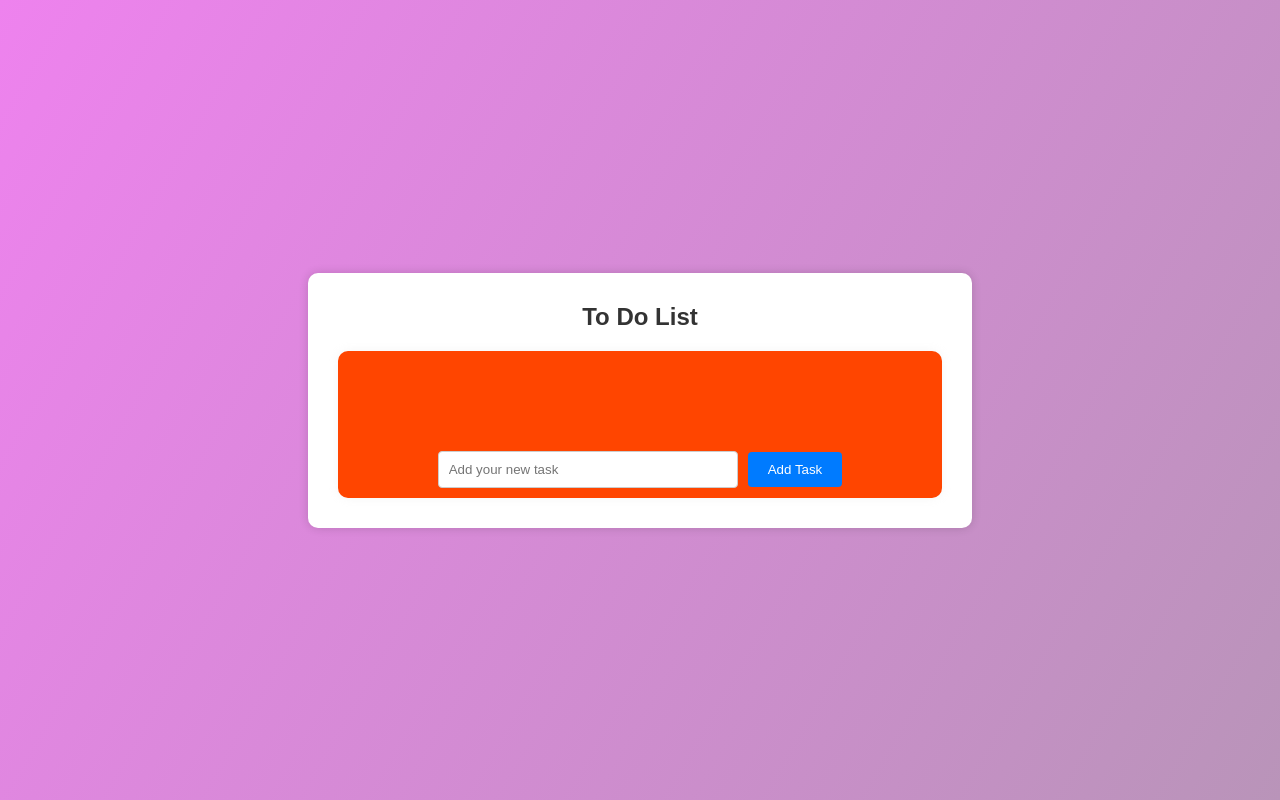
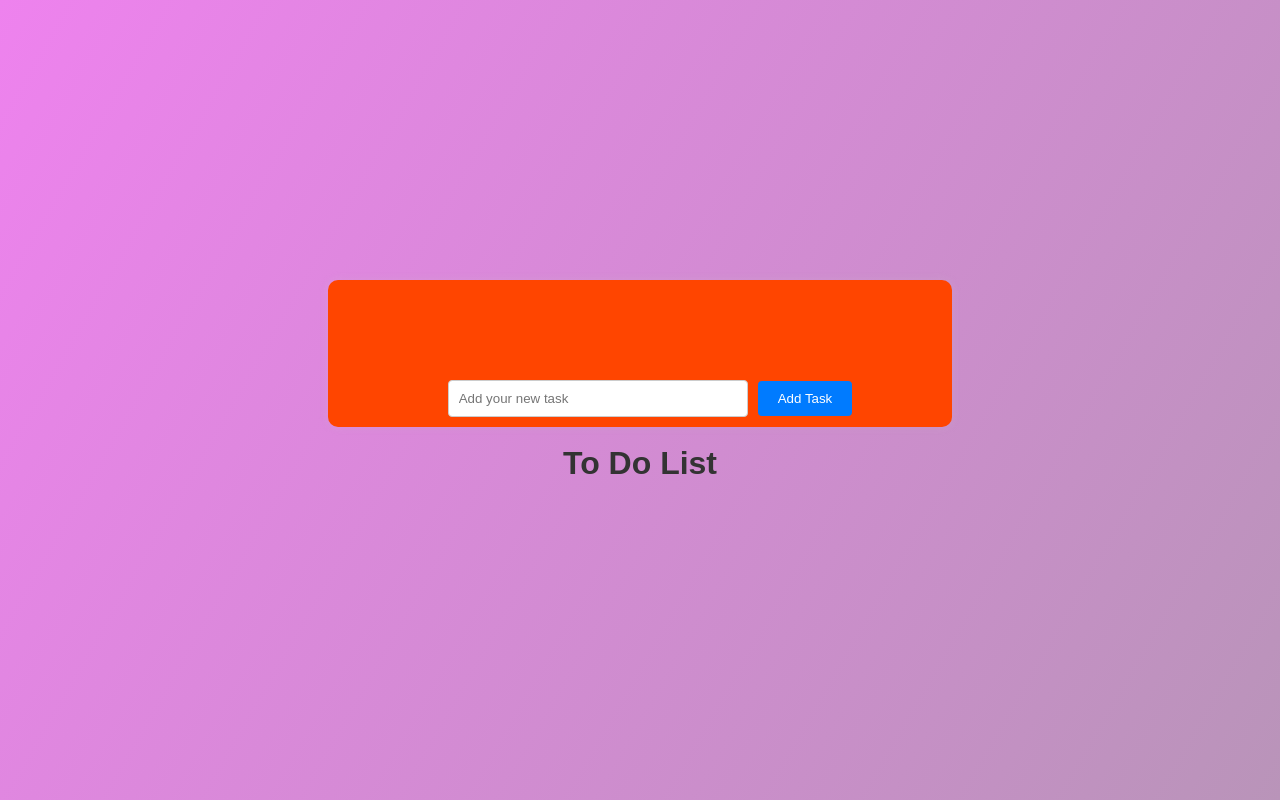
Before and after one commit to gsumithub/ToDoList, a plain HTML site: page index.html in a window 1280 px wide. Drawn offline with Linux system fonts and the light colour scheme.

Commit message:
Refactor index.html and add media stylesheet

```diff
--- a/index.html
+++ b/index.html
@@ -5,20 +5,22 @@
     <meta name="viewport" content="width=device-width, initial-scale=1.0">
     <title>ToDOList</title>
     <link rel="stylesheet" href="css/style.css">
+    <link rel="stylesheet" href="css/media.css">
+    <link rel="stylesheet" href="https://cdnjs.cloudflare.com/ajax/libs/font-awesome/7.0.1/css/all.min.css" integrity="sha512-2SwdPD6INVrV/lHTZbO2nodKhrnDdJK9/kg2XD1r9uGqPo1cUbujc+IYdlYdEErWNu69gVcYgdxlmVmzTWnetw==" crossorigin="anonymous" referrerpolicy="no-referrer" />
 </head>
 <body>
-    <section class="todoContainer">
-        <h1>To Do List</h1>
-        <span class="error"></span>
         <form action="">
-            <input name="userToDo" minlength="2" maxlength="50" type="text" class="taskInput" placeholder="Add your new task">
+            <span class="error"></span>
+            <br/>
+            <input name="userToDo" minlength="2" maxlength="100" type="text" class="taskInput" placeholder="Add your new task">
             <button type="submit" class="addTaskBtn">Add Task</button>
 
         </form>
-        <ul class="taskList">
-
-        </ul>
-    </section>
+    <br/>
+    <h1>To Do List</h1>
+    <br/>
+    <ul class="taskList">
+    </ul>
 </body>
 <script src="js/app.js"></script>
 </html>
```
